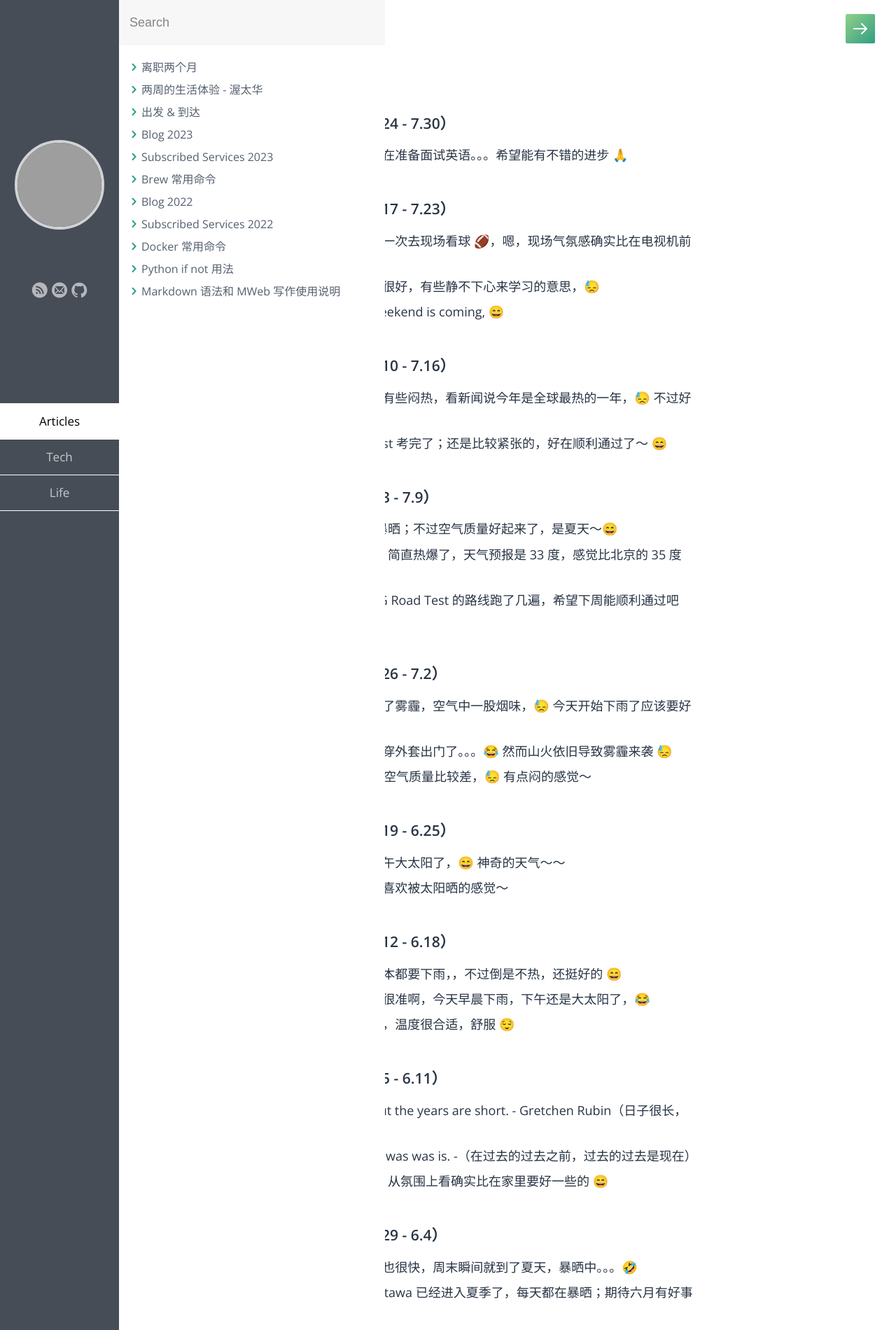
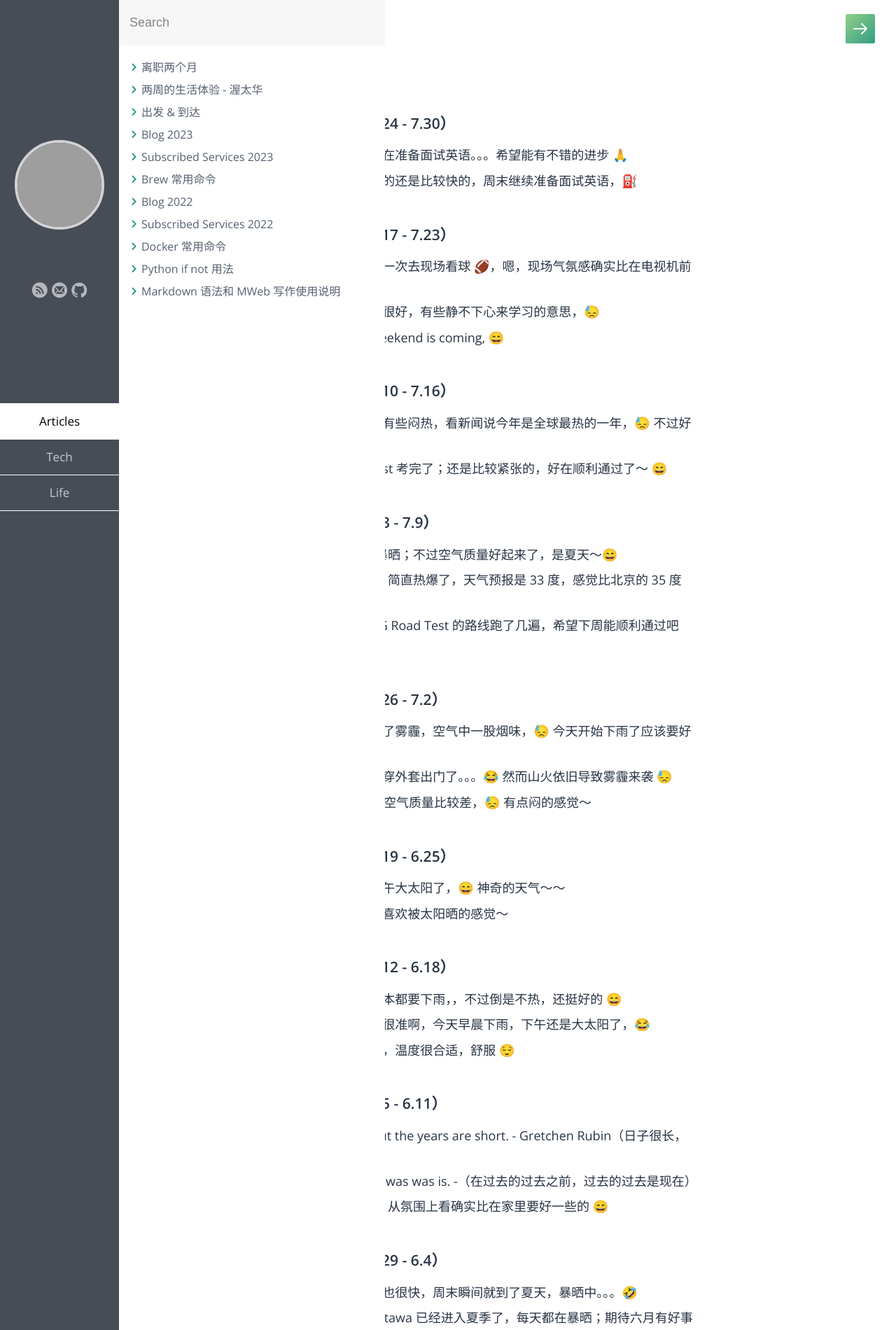
Before and after one commit to samxupeiran/samxupeiran.github.io, a Jekyll site: the page built from _posts/life/2023-01-03-my-blog.md, in a window 1280 px wide. Shown: the top 1900 px of the page at 70% size. Built offline with Jekyll 4.4.1, drawn with Linux system fonts in a browser that asks for light colours; some web fonts are replaced; grey boxes are pictures that could not be loaded.

Commit message:
feat: add weekly blog 7.28

```diff
--- a/_posts/life/2023-01-03-my-blog.md
+++ b/_posts/life/2023-01-03-my-blog.md
@@ -8,6 +8,7 @@ tags: Blog
 
 - ### 2023 年 7 月 第 4 周（7.24 - 7.30）
      - 7.26 这周到目前为止一直在准备面试英语。。。希望能有不错的进步 🙏
+     - 7.28 今天周五了，这周过的还是比较快的，周末继续准备面试英语，⛽️
 
 - ### 2023 年 7 月 第 3 周（7.17 - 7.23）
      - 7.17 今天周一，周末是第一次去现场看球 🏈，嗯，现场气氛感确实比在电视机前要好很多 😄
```
